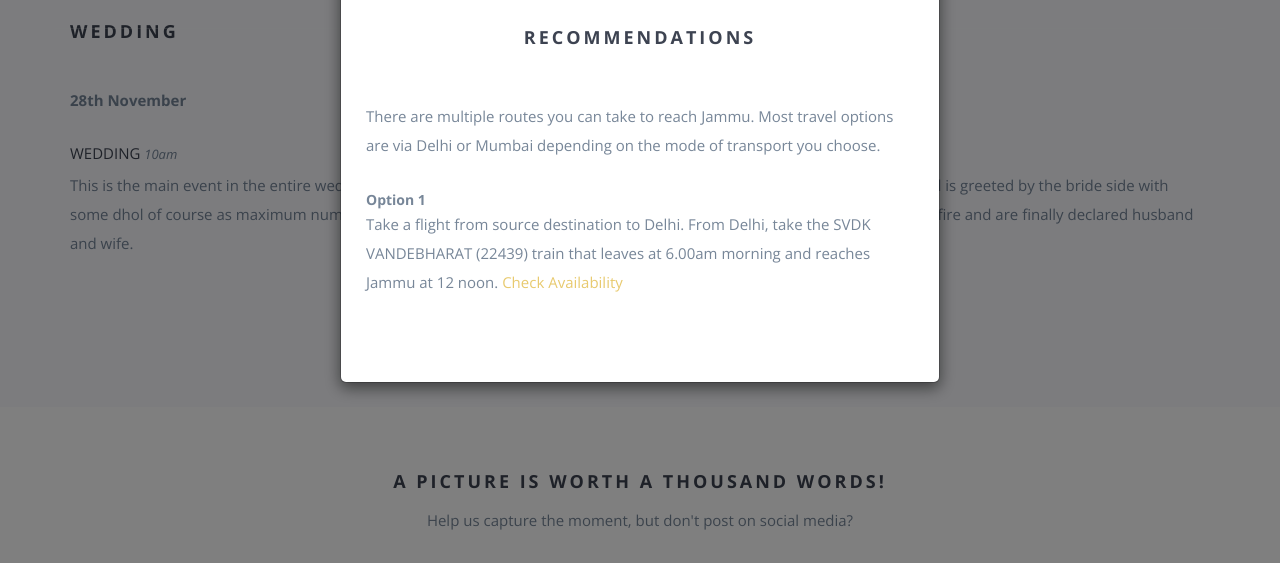
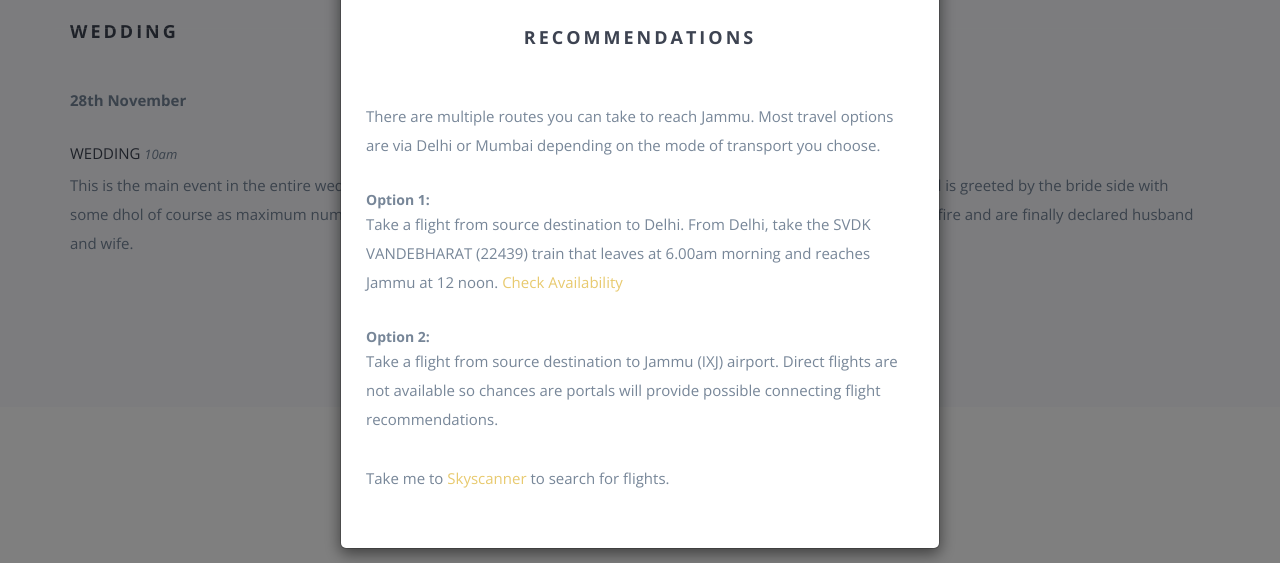
Before and after one commit to cknm-cmd/wed, a website: page index.html in a window 1280 px wide. Both pictures are taken after a click on the link "TRAVEL RECOMMENDATIONS". Shown: the part 1859-2422 px from the top of the page. Drawn offline with nearby package versions, Linux system fonts and the light colour scheme; some packages are replaced by stand-ins of ours; a script that the page names is missing; files whose address does not match are found by name.

Commit message:
Update index.html

```diff
--- a/index.html
+++ b/index.html
@@ -190,10 +190,12 @@
                     <h3 class="text-center section-padding">Recommendations</h3>
                     <p>There are multiple routes you can take to reach Jammu. Most travel options are via Delhi or Mumbai depending on the mode of transport you choose.
 </p>
-                    <strong>Option 1</strong>
+                    <strong>Option 1: </strong>
                     <p>Take a flight from source destination to Delhi. From Delhi, take the SVDK VANDEBHARAT (22439) train that leaves at 6.00am morning and reaches Jammu at 12 noon.
 <a href="https://www.ixigo.com/search/result/train/NDLS/JAT/27112022//1/0/0/0/ALL" target="_blank">Check Availability</a></p>
-                    <strong></strong>
+                    <strong>Option 2:</strong>
+                    <p>Take a flight from source destination to Jammu (IXJ) airport. Direct flights are not available so chances are portals will provide possible connecting flight recommendations.</p>
+                    <p>Take me to <a href="https://www.skyscanner.co.in/" target="_blank">Skyscanner</a> to search for flights.
 <!--                    <h5>Mehndi <span class="time">1PM - 5PM</span></h5>
                     <p>
                         <strong>Ethnic indian wear</strong>
```
